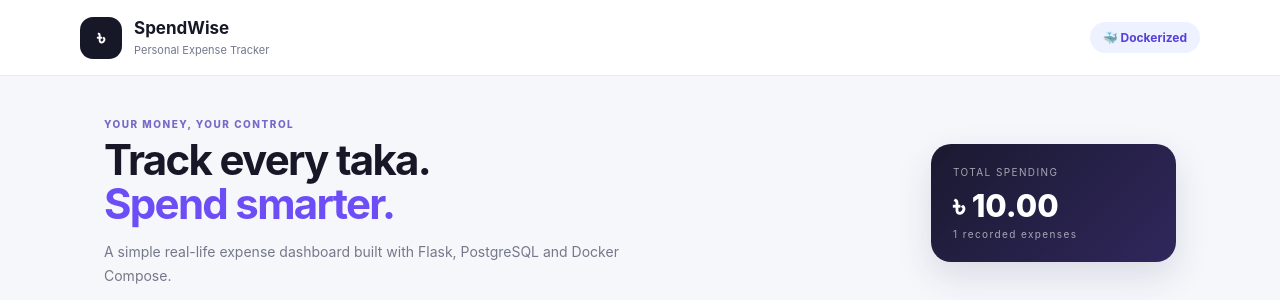
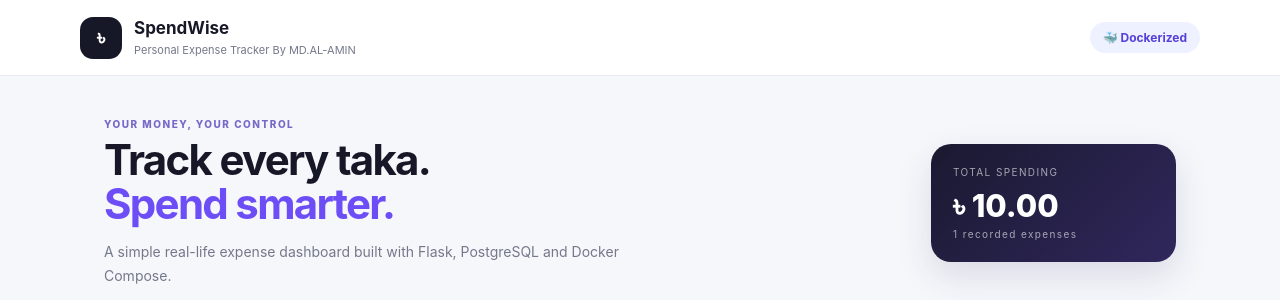
Before and after one commit to ActiveCyberGuard/spendwise-expense-tracker, a Flask app: template templates/index.html in a window 1280 px wide. Shown: the top 300 px of the page. Run offline with Flask 3, Linux system fonts and the light colour scheme; the template is opened without the code that fills it: most values are stand-ins (such as "Sample title", 1, 10 or a date in 2020); some libraries are stand-ins or nearby versions.

Commit message:
Update index.html

```diff
--- a/templates/index.html
+++ b/templates/index.html
@@ -12,7 +12,7 @@
       <div class="brand-icon">৳</div>
       <div>
         <h1>SpendWise</h1>
-        <span>Personal Expense Tracker</span>
+        <span>Personal Expense Tracker By MD.AL-AMIN</span>
       </div>
     </div>
     <div class="docker-badge">🐳 Dockerized</div>
```
